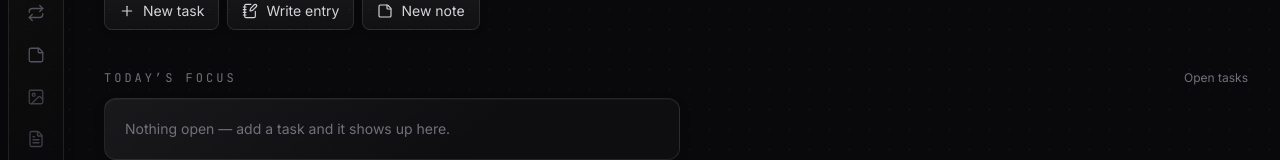
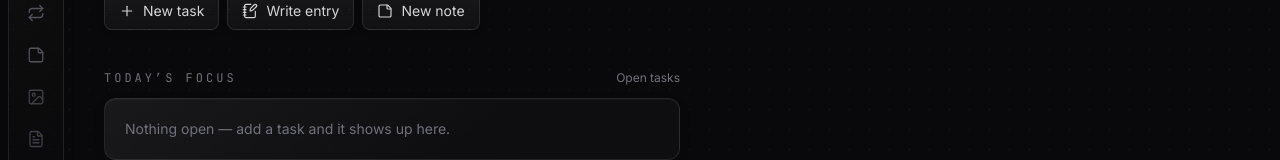
Before and after one commit to sunil-0701/LifeConsole, a React (Vite) app in the folder lifeconsole-facade/facade/: page / in a window 1280 px wide. Shown: the part 300-460 px from the top of the page. Built offline with nearby package versions, Linux system fonts and the light colour scheme.

Commit message:
style: align focus section actions with the task column

```diff
--- a/lifeconsole-facade/facade/src/pages/Home.jsx
+++ b/lifeconsole-facade/facade/src/pages/Home.jsx
@@ -168,13 +168,13 @@ function Home() {
       </section>
 
       <section className="mt-10">
-        <div className="flex items-center justify-between gap-3">
+        <div className="flex max-w-xl flex-wrap items-center justify-between gap-3">
           <h2 className="font-mono text-xs tracking-[0.25em] text-zinc-500 uppercase">
             Today&rsquo;s focus
           </h2>
           <Link
             to="/tasks"
-            className="text-xs text-zinc-500 transition-colors duration-150 hover:text-zinc-300"
+            className="whitespace-nowrap text-xs tabular-nums text-zinc-500 transition-colors duration-150 hover:text-zinc-300"
           >
             {open > 0 ? `All ${open} open tasks` : 'Open tasks'}
           </Link>
```
